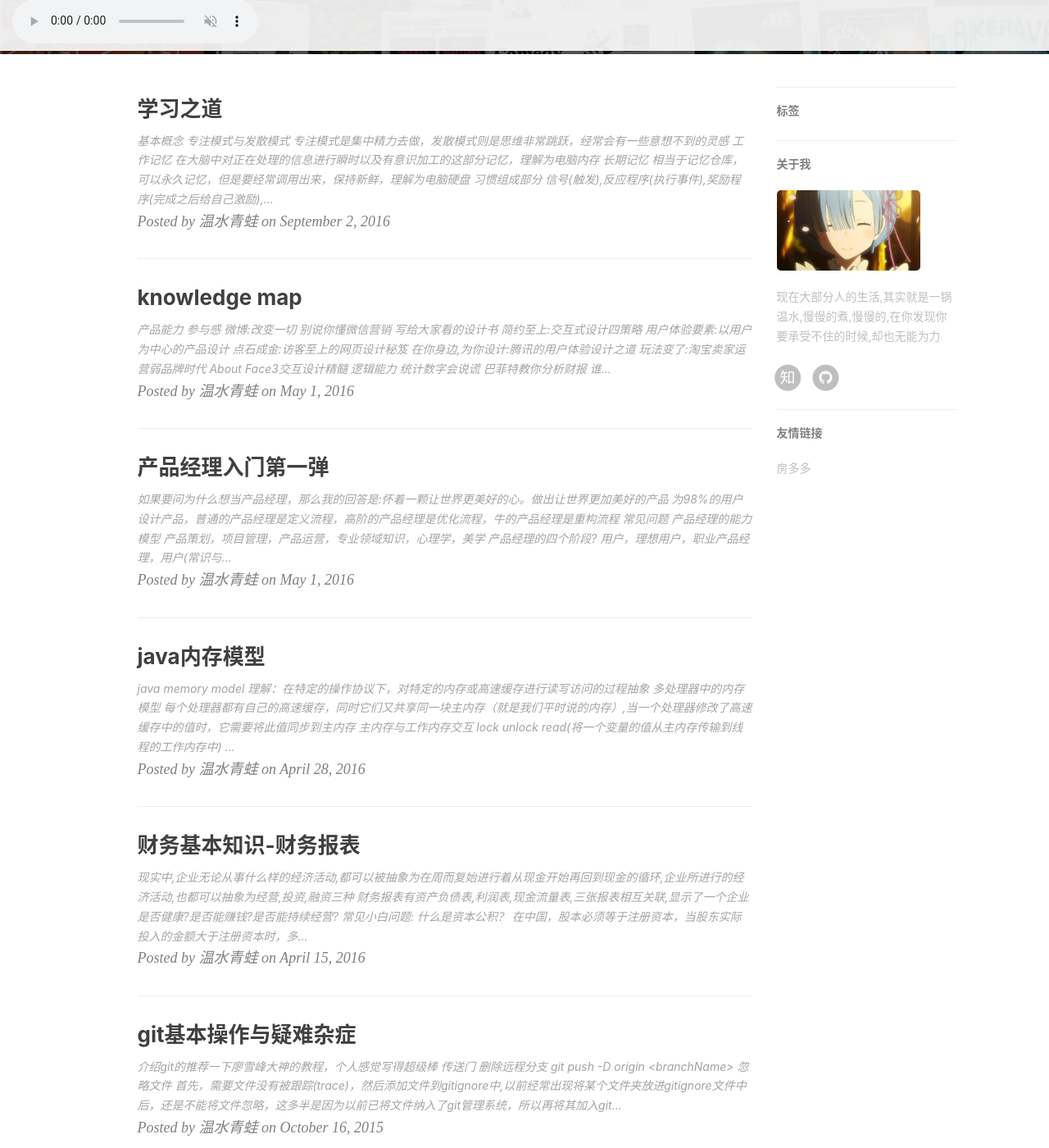
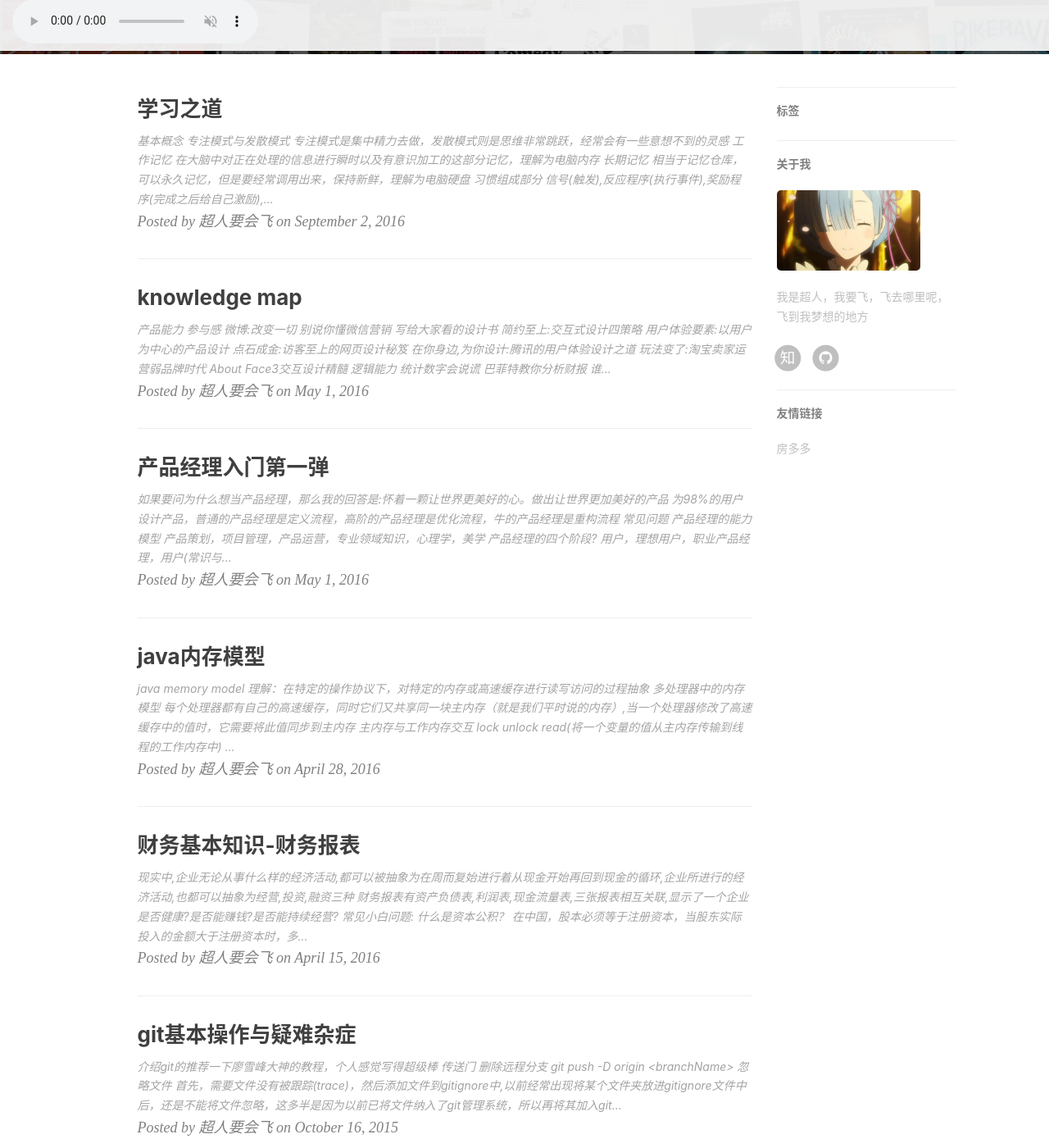
Before and after one commit to flahsy/flahsy.github.io, a Jekyll site: the page built from index.html, in a window 1280 px wide and 1400 px high, scrolled down 352 px. Shown: the whole window at 82% size. Built offline with Jekyll 4.4.1, drawn with Linux system fonts in a browser that asks for light colours; nearby versions of some CDN libraries; the list of posts is cut into pages by our own code; comment, search, counter and statistics services are not loaded; some of the changed text lies outside the part shown.

Commit message:
update some info

```diff
--- a/_data/author.yml
+++ b/_data/author.yml
@@ -1,10 +1,10 @@
 # 这里是关于作者的联系方式等
 
-name: 温水青蛙
+name: 超人要会飞
 qq: 2069410891
 email: flahsy@163.com
 
 # Sidebar settings
 sidebar: true                           # whether or not using Sidebar.
-sidebar-about-description: "现在大部分人的生活,其实就是一锅温水,慢慢的煮,慢慢的,在你发现你要承受不住的时候,却也无能为力"
+sidebar-about-description: "我是超人，我要飞，飞去哪里呢，飞到我梦想的地方"
 sidebar-avatar: /img/avatar-love.jpg
```
